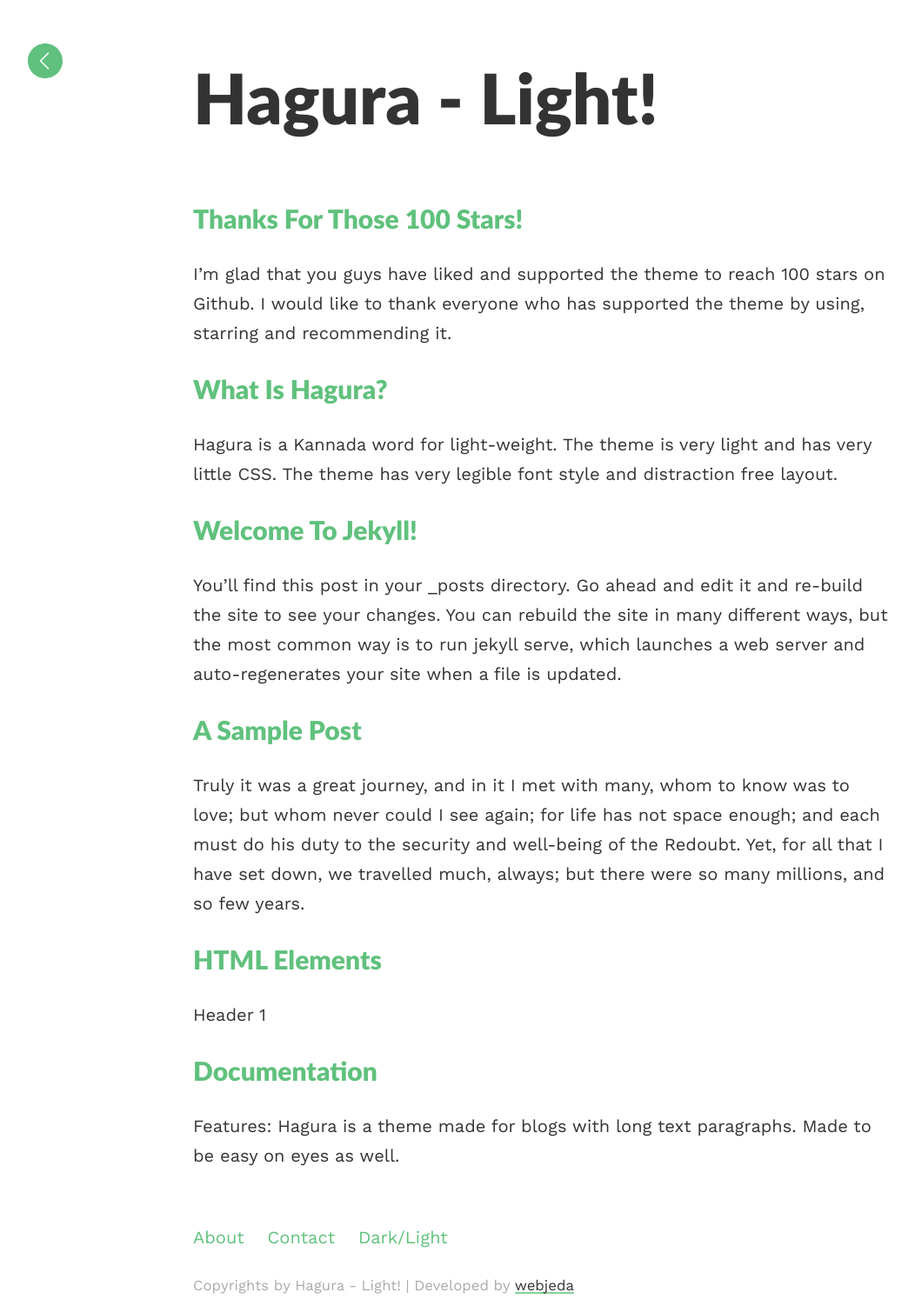
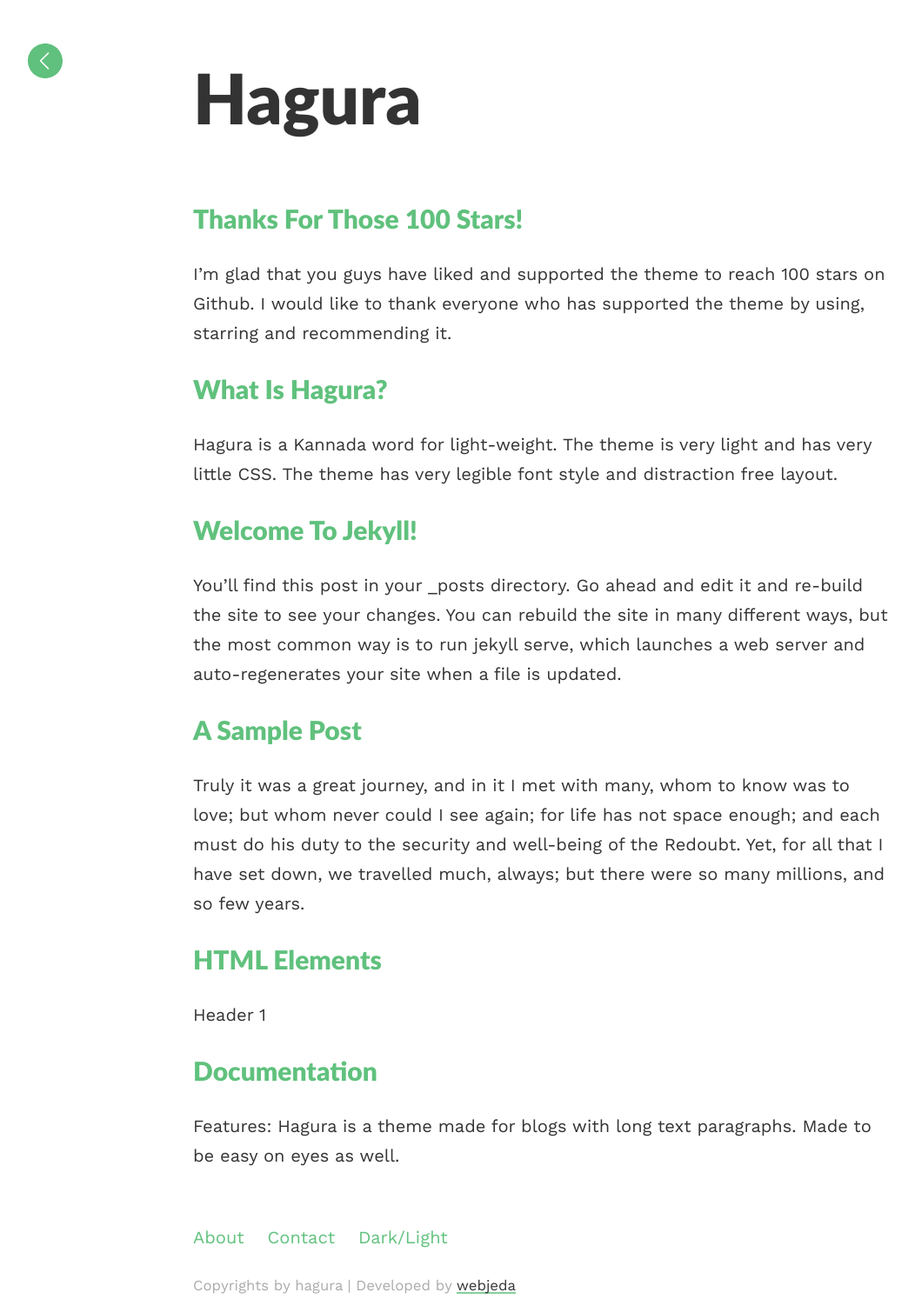
Before and after one commit to sharu725/hagura, a Jekyll site: the page built from index.html, in a window 1280 px wide. Shown: the whole page at 87% size, without its empty margins (18-1070 px from the left). Built offline with Jekyll 4.4.1, drawn with Linux system fonts in a browser that asks for light colours.

Commit message:
Update _config.yml

```diff
--- a/_config.yml
+++ b/_config.yml
@@ -1,6 +1,6 @@
 ### your site title here
 
-title: Hagura - Light!
+title:
 baseurl:
 email: your@email.com
 
```
